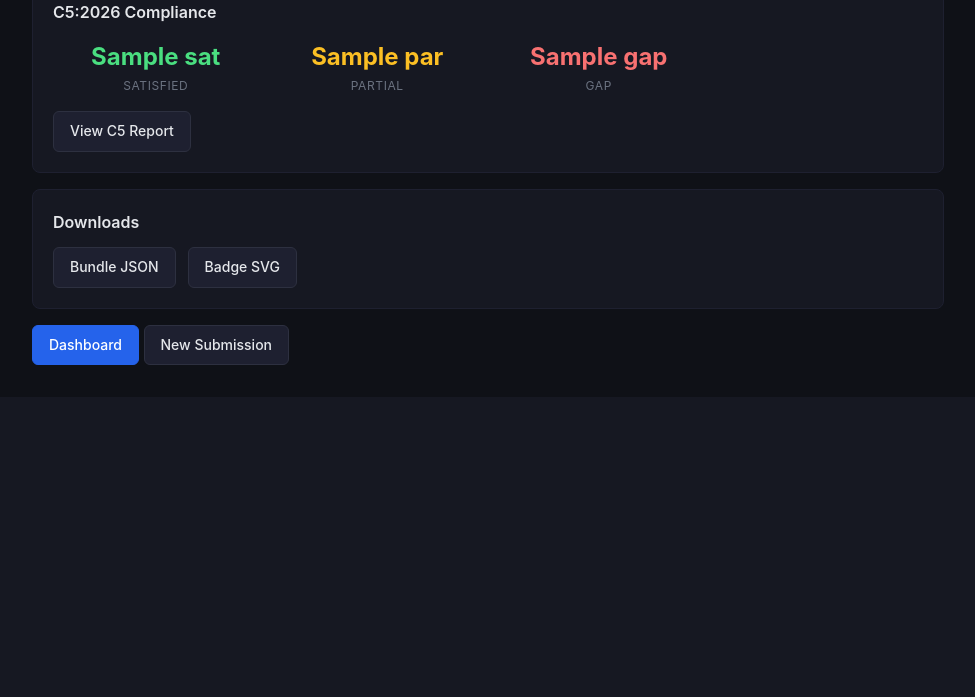
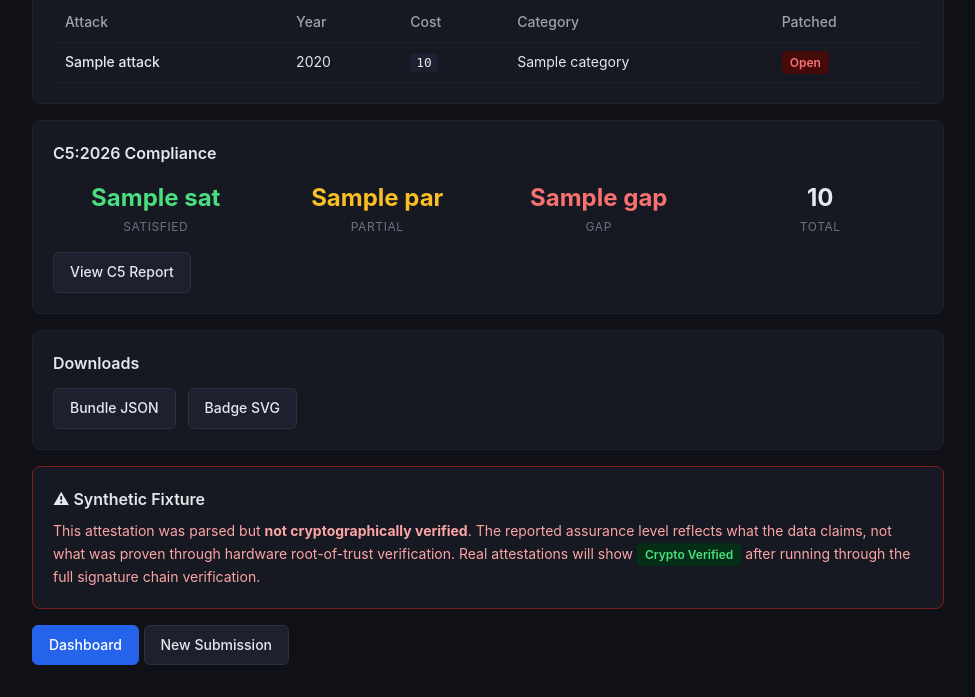
Before and after one commit to Confidior/confidior-engine, a FastAPI app: template src/web/templates/result.html in a window 1280 px wide. Shown: the part 569-1266 px from the top of the page, without its empty margins (152-1127 px from the left). Before the commit the page ends 934 px from the top, so only its background shows below. Run offline with FastAPI, Linux system fonts and the light colour scheme; the template is opened without the code that fills it: most values are stand-ins (such as "Sample title", 1, 10 or a date in 2020).

Commit message:
feat: prototype web UI with auto-detect, crypto verification, attack list, and attestation dimensions
Experimental local web UI for submitting attestations and browsing results.
Platform auto-detection, crypto verification label, unmitigated attack table,
attestation dimensions (debug, TCB, measurement), inline badge SVG render.

Not production-ready — demo surface only, may be moved to separate repo.
Use the CLI for the core evaluation pipeline.

```diff
--- a/src/web/app.py
+++ b/src/web/app.py
@@ -16,19 +16,21 @@ from fastapi.staticfiles import StaticFiles
 from fastapi.templating import Jinja2Templates
 from starlette.exceptions import HTTPException as StarletteHTTPException
 
+from src.core.attacks import get_unmitigated_attacks
 from src.core.policy import evaluate, load_policy
 from src.core.risk import compute_assurance_level, set_archaeology_db_path
 from src.core.taxonomy import (
     ComplianceStatus,
     EvidenceBundle,
     EvidenceGraph,
+    Platform,
 )
 from src.export.badge import generate_badge_svg
 from src.export.c5 import evaluate_c5_compliance, generate_c5_report
 from src.export.dsse import create_signed_bundle, serialize_bundle_for_signing
-from src.ingest.adapters.nitro import parse_nitro_attestation
-from src.ingest.adapters.sevsnp import parse_sevsnp_report
-from src.ingest.adapters.tdx import parse_tdx_quote
+from src.ingest.adapters.nitro import parse_nitro_attestation, verify_nitro_attestation
+from src.ingest.adapters.sevsnp import parse_sevsnp_report, verify_sevsnp_report
+from src.ingest.adapters.tdx import parse_tdx_quote, verify_tdx_quote
 from src.tools.archaeology import ArchaeologyDB
 
 BASE_DIR = Path(__file__).resolve().parent.parent.parent
@@ -65,6 +67,33 @@ ARCHAEOLOGY_DB_PATH = BASE_DIR / "data" / "archaeology.db"
 set_archaeology_db_path(ARCHAEOLOGY_DB_PATH)
 
 evaluations: list[dict] = []
+
+def detect_platform(hex_data: str) -> str:
+    """Auto-detect TEE platform from attestation hex data (Nitro CBOR, SEV-SNP struct, TDX quote)."""
+    raw = bytes.fromhex(hex_data.strip())
+    try:
+        import cbor
+        decoded = cbor.loads(raw)
+        if isinstance(decoded, (list, dict)):
+            return "nitro"
+    except Exception:
+        pass
+    try:
+        from sev_pytools.attestation_report import AttestationReport
+        report = AttestationReport.unpack(raw)
+        if report.version >= 1:
+            return "sevsnp"
+    except Exception:
+        pass
+    try:
+        from tdx_pytools import Quote
+        quote = Quote.unpack(raw)
+        if quote.header.version == 4:
+            return "tdx"
+    except Exception:
+        pass
+    raise ValueError("Could not detect platform. Try tdx|sevsnp|nitro")
+
 
 ADAPTERS = {
     "tdx": parse_tdx_quote,
@@ -109,14 +138,12 @@ async def index(request: Request):
 async def submit_page(request: Request):
     return templates.TemplateResponse(request, "submit.html", {
         "request": request,
-        "platforms": list(ADAPTERS.keys()),
     })
 
 
 @app.post("/submit", response_class=HTMLResponse)
 async def run_submit(
     request: Request,
-    platform: str = Form(...),
     quote_data: str = Form(default=""),
     quote_file: UploadFile = File(default=None),
     workload: str = Form(default="unknown"),
@@ -129,26 +156,40 @@ async def run_submit(
     if not quote_hex:
         return templates.TemplateResponse(request, "submit.html", {
             "request": request,
-            "platforms": list(ADAPTERS.keys()),
             "error": "No quote data provided. Paste hex or upload a file.",
         })
 
-    parse_fn = ADAPTERS.get(platform)
-    if not parse_fn:
+    try:
+        platform = detect_platform(quote_hex)
+    except ValueError:
         return templates.TemplateResponse(request, "submit.html", {
             "request": request,
-            "platforms": list(ADAPTERS.keys()),
-            "error": f"Unknown platform: {platform}",
+            "error": "Could not detect platform. Ensure the hex data is a valid TDX, SEV-SNP, or Nitro attestation.",
         })
 
+    parse_fn = ADAPTERS[platform]
     try:
         node = parse_fn(quote_hex)
     except Exception as e:
         return templates.TemplateResponse(request, "submit.html", {
             "request": request,
-            "platforms": list(ADAPTERS.keys()),
             "error": f"Failed to parse quote: {e}",
         })
+
+    VERIFIERS = {
+        "tdx": verify_tdx_quote,
+        "sevsnp": verify_sevsnp_report,
+        "nitro": verify_nitro_attestation,
+    }
+    crypto_result: dict[str, object] = {"valid": False, "error": "verification failed"}
+    try:
+        fn = VERIFIERS[platform]
+        if callable(fn):
+            result = fn(quote_hex)
+            if isinstance(result, dict):
+                crypto_result = result
+    except Exception:
+        pass
 
     graph = EvidenceGraph()
     graph.add_node(node)
@@ -161,6 +202,12 @@ async def run_submit(
     assurance = compute_assurance_level(graph)
     c5_mappings = evaluate_c5_compliance(graph)
 
+    platform_enum = next((p for p in Platform if p.value == node.platform), None) if node.platform else None
+    if platform_enum:
+        attacks = get_unmitigated_attacks(platform_enum)
+    else:
+        attacks = []
+
     bundle, private_key = create_signed_bundle(
         graph=graph,
         policy_eval=policy_eval,
@@ -170,7 +217,26 @@ async def run_submit(
     bundle.compliance_mappings = c5_mappings
 
     sig_hex = bundle.signatures[0].signature_hex if bundle.signatures else ""
-    badge_svg = generate_badge_svg(assurance, bundle.bundle_id, sig_hex)
+    crypto_raw = crypto_result.get("valid", False)
+    crypto_valid = bool(crypto_raw) if isinstance(crypto_raw, bool) else False
+    freshness_label = ""
+    freshness_score = assurance.temporal_freshness
+    now = datetime.now(timezone.utc)
+    node_ts = node.timestamp or now
+    node_ttl = node.ttl_seconds or 30
+    if node_ts.tzinfo is None:
+        node_ts = node_ts.replace(tzinfo=timezone.utc)
+    age_m = int((now - node_ts).total_seconds() / 60)
+    ttl_total_m = node_ttl // 60
+    remaining = node_ttl - int((now - node_ts).total_seconds())
+    if freshness_score:
+        freshness_label = f"{freshness_score.value} ({age_m}m / {ttl_total_m}m TTL)"
+    badge_svg = generate_badge_svg(
+        assurance, bundle.bundle_id, sig_hex,
+        measurement_verified=crypto_valid,
+        debug_disabled=node.debug_disabled,
+        tcb_version=node.tcb_version,
+    )
     badge_path = STATIC_DIR / f"badge-{bundle.bundle_id}.svg"
     badge_path.write_text(badge_svg)
 
@@ -186,6 +252,14 @@ async def run_submit(
     par = sum(1 for m in c5_mappings if m.status == ComplianceStatus.PARTIAL)
     gap = sum(1 for m in c5_mappings if m.status == ComplianceStatus.GAP)
 
+    attack_list = [{
+        "name": a.name,
+        "cost": a.cost_to_attack,
+        "year": a.year,
+        "category": a.category,
+        "patched": a.patched,
+    } for a in attacks]
+
     eval_record = {
         "id": bundle.bundle_id,
         "platform": platform,
@@ -196,9 +270,18 @@ async def run_submit(
         "policy_decision": policy_eval.decision.value if policy_eval else None,
         "sat": sat, "par": par, "gap": gap,
         "timestamp": bundle.timestamp.isoformat(),
+        "badge_svg": badge_svg,
         "badge_path": f"/static/badge-{bundle.bundle_id}.svg",
         "bundle_path": f"/static/bundle-{bundle.bundle_id}.json",
         "c5_path": f"/static/c5-{bundle.bundle_id}.md",
+        "crypto_valid": crypto_valid,
+        "crypto_error": str(crypto_result.get("error")) if crypto_result.get("error") else None,
+        "debug_disabled": node.debug_disabled,
+        "tcb_version": node.tcb_version,
+        "tcb_status": node.tcb_status.value if node.tcb_status else None,
+        "measurement": node.measurement[:16] + "…" if node.measurement else None,
+        "attacks": attack_list,
+        "attack_count": len(attack_list),
     }
     evaluations.insert(0, eval_record)
 
--- a/src/web/templates/result.html
+++ b/src/web/templates/result.html
@@ -4,8 +4,20 @@
 <h1>Evaluation Result</h1>
 
 <div class="card">
-    <h2>{{ e.id[:16] }}…</h2>
-    <div style="display:flex;gap:2rem;margin-top:0.75rem;">
+    <div style="display:flex;gap:2rem;align-items:start;flex-wrap:wrap;">
+        <div style="flex-shrink:0;">
+            {{ e.badge_svg | safe }}
+            <div style="margin-top:0.5rem;text-align:center;">
+                {% if e.crypto_valid %}
+                <span class="badge badge-green">Crypto Verified</span>
+                {% elif e.crypto_error %}
+                <span class="badge badge-red">Crypto: {{ e.crypto_error }}</span>
+                {% else %}
+                <span class="badge badge-yellow">Synthetic Fixture</span>
+                {% endif %}
+            </div>
+        </div>
+        <div style="display:flex;gap:2rem;flex-wrap:wrap;">
             <div>
                 <div class="stat-label">Platform</div>
                 <div style="font-weight:600;">{{ e.platform|upper }}</div>
@@ -15,29 +27,55 @@
                 <div style="font-weight:600;">{{ e.workload }}</div>
             </div>
             <div>
-            <div class="stat-label">Assurance</div>
-            <div style="font-weight:600;color:{{ level_color }};">L{{ e.level }} — {{ e.level_label }}</div>
+                <div class="stat-label">Policy</div>
+                <div><span class="badge badge-{{ 'green' if e.policy_decision == 'ALLOW' else 'red' }}">{{ e.policy_decision }}</span></div>
             </div>
             <div>
-            <div class="stat-label">Residual Risk</div>
+                <div class="stat-label">Risk</div>
                 <div style="font-weight:600;color:{{ risk_color }};">{{ e.risk }}</div>
             </div>
         </div>
     </div>
+</div>
 
-<div class="grid-2">
+{% if e.debug_disabled is not none or e.tcb_version or e.measurement %}
 <div class="card">
-        <h3>Policy Decision</h3>
-        {% if e.policy_decision %}
-        <p><span class="badge badge-{{ 'green' if e.policy_decision == 'ALLOW' else 'red' }}">{{ e.policy_decision }}</span></p>
+    <h3>Attestation Details</h3>
+    <table>
+        {% if e.debug_disabled is not none %}
+        <tr><td style="width:160px;color:#9ca3af;">Debug Mode</td><td>{{ 'DISABLED' if e.debug_disabled else 'ENABLED' }}</td></tr>
+        {% endif %}
+        {% if e.tcb_version %}
+        <tr><td style="color:#9ca3af;">TCB Version</td><td>{{ e.tcb_version }}</td></tr>
+        {% endif %}
+        {% if e.tcb_status %}
+        <tr><td style="color:#9ca3af;">TCB Status</td><td>{{ e.tcb_status }}</td></tr>
+        {% endif %}
+        {% if e.measurement %}
+        <tr><td style="color:#9ca3af;">Measurement</td><td><code>{{ e.measurement }}</code></td></tr>
+        {% endif %}
+    </table>
+</div>
+{% endif %}
+
+<div class="card">
+    <h3>Unmitigated Attacks ({{ e.attack_count }})</h3>
+    {% if e.attacks %}
+    <table>
+        <tr><th>Attack</th><th>Year</th><th>Cost</th><th>Category</th><th>Patched</th></tr>
+        {% for a in e.attacks %}
+        <tr>
+            <td style="font-weight:500;">{{ a.name }}</td>
+            <td>{{ a.year }}</td>
+            <td><code>{{ a.cost }}</code></td>
+            <td>{{ a.category.replace('_', ' ') }}</td>
+            <td>{% if a.patched %}<span class="badge badge-green">Patched</span>{% else %}<span class="badge badge-red">Open</span>{% endif %}</td>
+        </tr>
+        {% endfor %}
+    </table>
     {% else %}
-        <p class="empty">No policy evaluated</p>
+    <p class="empty">No unmitigated attacks for this platform.</p>
     {% endif %}
-    </div>
-    <div class="card">
-        <h3>Assurance Badge</h3>
-        <img src="{{ e.badge_path }}" alt="Assurance Badge" style="max-width:200px;">
-    </div>
 </div>
 
 <div class="card">
@@ -55,6 +93,10 @@
             <div class="stat-value" style="color:#f87171;">{{ c5_summary.gap }}</div>
             <div class="stat-label">Gap</div>
         </div>
+        <div class="stat">
+            <div class="stat-value">{{ c5_summary.sat + c5_summary.par + c5_summary.gap }}</div>
+            <div class="stat-label">Total</div>
+        </div>
     </div>
     <div style="margin-top:1rem;">
         <a href="{{ e.c5_path }}" class="btn" target="_blank">View C5 Report</a>
@@ -63,12 +105,25 @@
 
 <div class="card">
     <h3>Downloads</h3>
-    <div style="display:flex;gap:0.75rem;margin-top:0.75rem;">
+    <div style="display:flex;gap:0.75rem;margin-top:0.75rem;flex-wrap:wrap;">
         <a href="{{ e.bundle_path }}" class="btn" download>Bundle JSON</a>
         <a href="{{ e.badge_path }}" class="btn" download>Badge SVG</a>
     </div>
 </div>
 
+{% if not e.crypto_valid %}
+<div class="card" style="border-color:#7f1d1d;">
+    <h3>⚠ Synthetic Fixture</h3>
+    <p style="color:#fca5a5;font-size:0.875rem;">
+        This attestation was parsed but <strong>not cryptographically verified</strong>.
+        The reported assurance level reflects what the data claims, not what was proven
+        through hardware root-of-trust verification. Real attestations will show
+        <span class="badge badge-green">Crypto Verified</span> after running through
+        the full signature chain verification.
+    </p>
+</div>
+{% endif %}
+
 <a href="/" class="btn btn-primary">Dashboard</a>
 <a href="/submit" class="btn">New Submission</a>
 {% endblock %}
```
Also changed, not shown: src/web/templates/submit.html (+1 -9 lines), tests/test_web.py (+3 -6 lines). Lines whose indentation alone changed are shown as unchanged.
